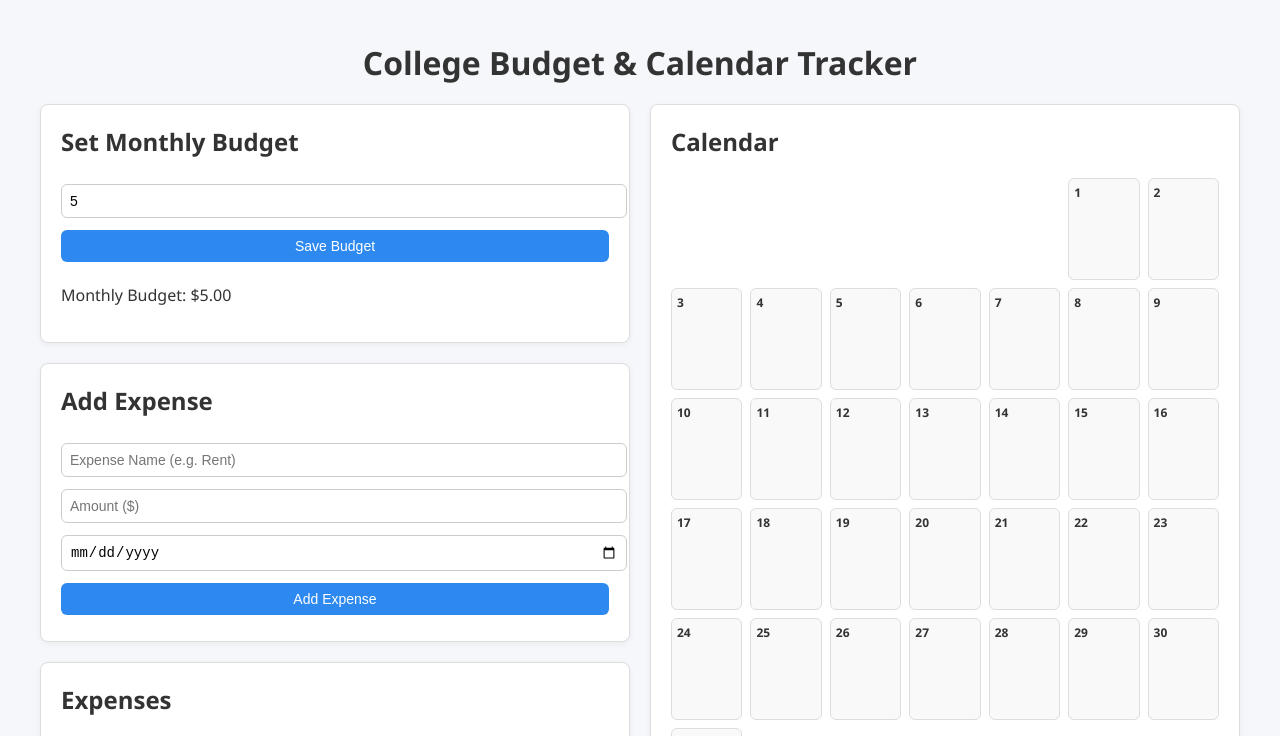
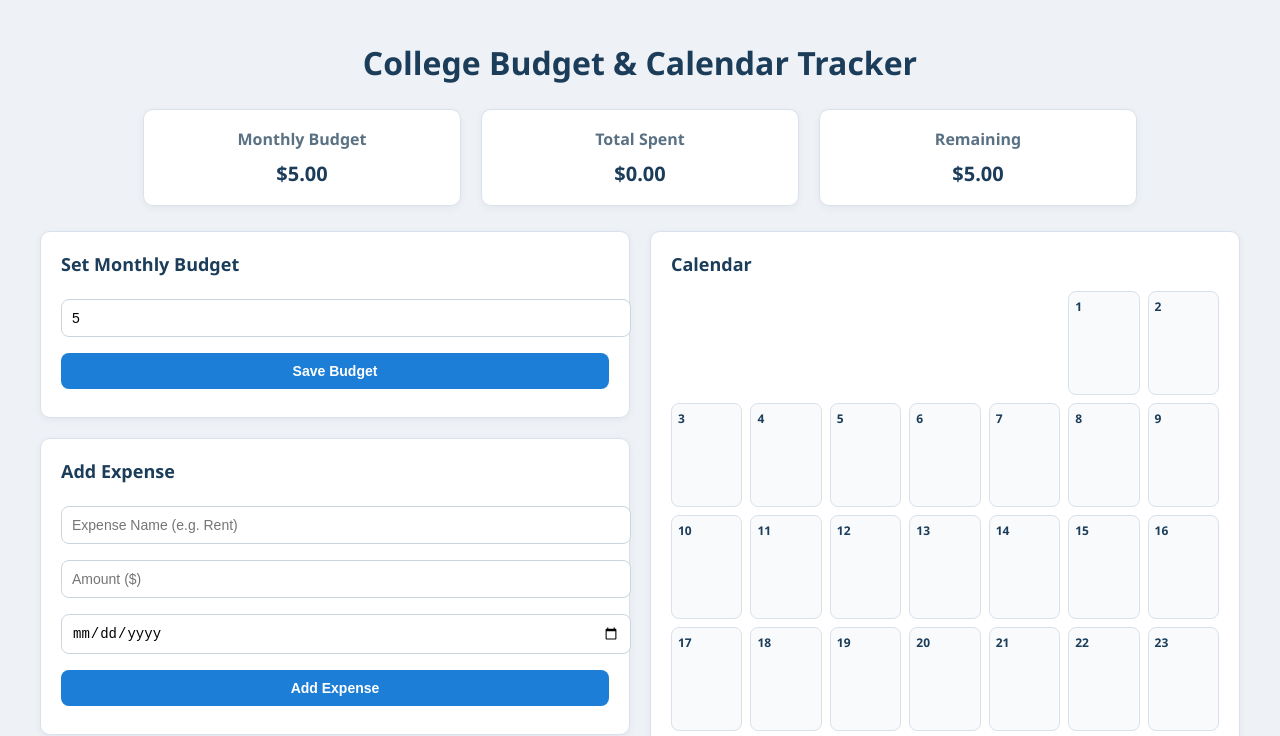
Before and after one commit to HaggertyTristen/DataDemo, a plain HTML site: page CollegeExpense.html in a window 1280 px wide. Both pictures are taken after typing "5" into the empty fields and a click on the button "Save Budget". Shown: the top 736 px of the page. Drawn offline with Linux system fonts and the light colour scheme.

Commit message:
Update CollegeExpense.html

```diff
--- a/CollegeExpense.html
+++ b/CollegeExpense.html
@@ -6,14 +6,42 @@
   <style>
     body {
       font-family: "Segoe UI", Tahoma, Geneva, Verdana, sans-serif;
-      background: #f5f7fa;
+      background: #eef2f6;
       margin: 0;
       padding: 20px;
-      color: #333;
+      color: #2c3e50;
     }
     h1 {
       text-align: center;
-      margin-bottom: 20px;
+      margin-bottom: 25px;
+      color: #1c3d5a;
+    }
+    .summary {
+      display: flex;
+      justify-content: center;
+      gap: 20px;
+      margin-bottom: 25px;
+    }
+    .summary-card {
+      flex: 1;
+      max-width: 280px;
+      background: #ffffff;
+      border: 1px solid #d9e2ec;
+      border-radius: 10px;
+      padding: 18px;
+      text-align: center;
+      box-shadow: 0 2px 8px rgba(0,0,0,0.05);
+    }
+    .summary-card h3 {
+      margin: 0 0 10px;
+      font-size: 16px;
+      color: #5a7184;
+    }
+    .summary-card p {
+      font-size: 20px;
+      font-weight: bold;
+      margin: 0;
+      color: #1c3d5a;
     }
     .dashboard {
       display: flex;
@@ -28,61 +56,66 @@
       gap: 20px;
     }
     .card {
-      background: #fff;
-      border: 1px solid #ddd;
-      border-radius: 8px;
+      background: #ffffff;
+      border: 1px solid #d9e2ec;
+      border-radius: 10px;
       padding: 20px;
-      box-shadow: 0 2px 6px rgba(0,0,0,0.05);
+      box-shadow: 0 2px 8px rgba(0,0,0,0.05);
     }
     h2 {
       margin-top: 0;
+      font-size: 18px;
+      color: #1c3d5a;
     }
     input, button {
-      padding: 8px;
-      margin: 6px 0;
-      border: 1px solid #ccc;
-      border-radius: 6px;
+      padding: 10px;
+      margin: 8px 0;
+      border: 1px solid #cbd5e0;
+      border-radius: 8px;
       width: 100%;
       font-size: 14px;
     }
     button {
-      background: #2d89ef;
+      background: #1c7ed6;
       color: #fff;
+      font-weight: 600;
       border: none;
       cursor: pointer;
       transition: 0.2s;
     }
     button:hover {
-      background: #1c5fb8;
+      background: #1864ab;
     }
     ul {
       padding-left: 20px;
+      margin: 0;
     }
-    /* Calendar Styling */
+    /* Calendar */
     .calendar {
       display: grid;
       grid-template-columns: repeat(7, 1fr);
       gap: 8px;
     }
     .day {
-      background: #f9f9f9;
-      border: 1px solid #ddd;
-      border-radius: 6px;
+      background: #f8fafc;
+      border: 1px solid #d9e2ec;
+      border-radius: 8px;
       min-height: 90px;
-      padding: 5px;
+      padding: 6px;
       font-size: 12px;
       position: relative;
     }
     .day span {
       font-weight: bold;
+      color: #1c3d5a;
     }
     .expense-tag {
       display: block;
-      background: #ffefef;
-      color: #a00;
-      padding: 2px 4px;
+      background: #e3f2fd;
+      color: #0d47a1;
+      padding: 3px 5px;
       border-radius: 4px;
-      margin-top: 2px;
+      margin-top: 3px;
       font-size: 11px;
       word-break: break-word;
     }
@@ -91,11 +124,31 @@
       .dashboard {
         flex-direction: column;
       }
+      .summary {
+        flex-direction: column;
+        align-items: center;
+      }
     }
   </style>
 </head>
 <body>
   <h1>College Budget & Calendar Tracker</h1>
+
+  <!-- Summary -->
+  <div class="summary">
+    <div class="summary-card">
+      <h3>Monthly Budget</h3>
+      <p id="summaryBudget">$0</p>
+    </div>
+    <div class="summary-card">
+      <h3>Total Spent</h3>
+      <p id="summarySpent">$0</p>
+    </div>
+    <div class="summary-card">
+      <h3>Remaining</h3>
+      <p id="summaryRemaining">$0</p>
+    </div>
+  </div>
 
   <div class="dashboard">
     <!-- Left Panel -->
@@ -105,7 +158,6 @@
         <h2>Set Monthly Budget</h2>
         <input type="number" id="budgetInput" placeholder="Enter monthly budget ($)">
         <button onclick="setBudget()">Save Budget</button>
-        <p id="budgetDisplay"></p>
       </div>
 
       <!-- Expense Form -->
@@ -139,8 +191,7 @@
 
     function setBudget() {
       budget = parseFloat(document.getElementById("budgetInput").value) || 0;
-      document.getElementById("budgetDisplay").textContent =
-        "Monthly Budget: $" + budget.toFixed(2);
+      updateSummary();
     }
 
     function addExpense() {
@@ -157,6 +208,7 @@
       expenses.push(expense);
       updateExpenseList();
       renderCalendar();
+      updateSummary();
 
       document.getElementById("expenseName").value = "";
       document.getElementById("expenseAmount").value = "";
@@ -173,6 +225,14 @@
       });
     }
 
+    function updateSummary() {
+      const spent = expenses.reduce((sum, e) => sum + e.amount, 0);
+      const remaining = budget - spent;
+      document.getElementById("summaryBudget").textContent = "$" + budget.toFixed(2);
+      document.getElementById("summarySpent").textContent = "$" + spent.toFixed(2);
+      document.getElementById("summaryRemaining").textContent = "$" + remaining.toFixed(2);
+    }
+
     function renderCalendar() {
       const calendar = document.getElementById("calendar");
       calendar.innerHTML = "";
@@ -184,13 +244,13 @@
       const firstDay = new Date(year, month, 1).getDay();
       const daysInMonth = new Date(year, month + 1, 0).getDate();
 
-      // Empty slots before first day
+      // Empty slots
       for (let i = 0; i < firstDay; i++) {
         const empty = document.createElement("div");
         calendar.appendChild(empty);
       }
 
-      // Fill days
+      // Days
       for (let d = 1; d <= daysInMonth; d++) {
         const dayBox = document.createElement("div");
         dayBox.className = "day";
@@ -211,7 +271,6 @@
       }
     }
 
-    // Initial
     renderCalendar();
   </script>
 </body>
```
